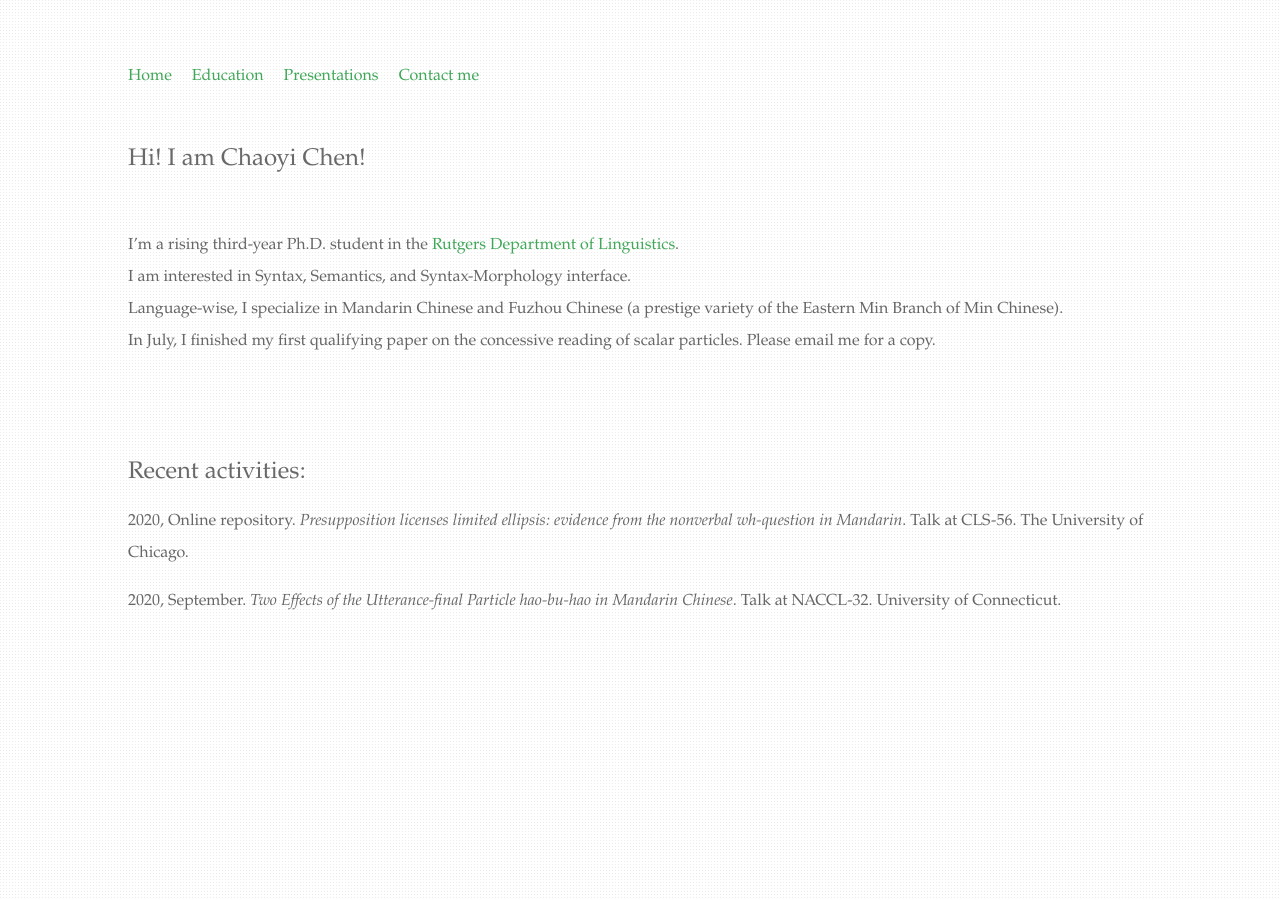
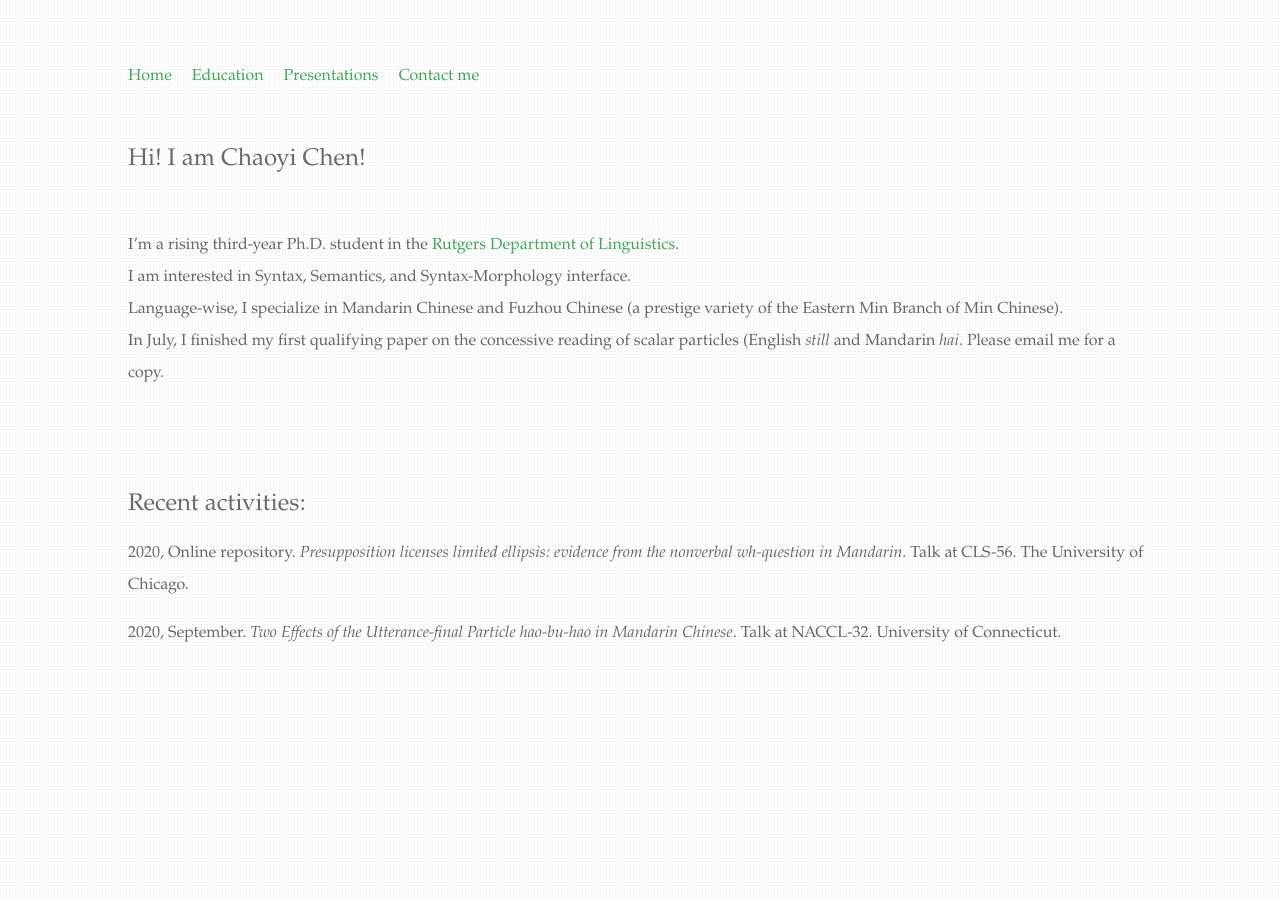
Before and after one commit to chaoyichen71/chaoyichen71.github.io, a Jekyll site: the page built from index.html, in a window 1280 px wide. Built offline with Jekyll 4.4.1, drawn with Linux system fonts in a browser that asks for light colours.

Commit message:
Update index.html

```diff
--- a/index.html
+++ b/index.html
@@ -8,7 +8,7 @@ title: Chaoyi Chen (陈超逸)
 			<p>I’m a rising third-year Ph.D. student in the <a href="https://ling.rutgers.edu/">Rutgers Department of Linguistics</a>.<br>
 			I am interested in Syntax, Semantics, and Syntax-Morphology interface. <br>
 			Language-wise, I specialize in Mandarin Chinese and Fuzhou Chinese (a prestige variety of the Eastern Min Branch of Min Chinese).<br>
-			In July, I finished my first qualifying paper on the concessive reading of scalar particles. Please email me for a copy.</p>
+			In July, I finished my first qualifying paper on the concessive reading of scalar particles (English <i>still</i> and Mandarin <i>hai</i>. Please email me for a copy.</p>
 		</div>
 		</br>
 		</br>
```
